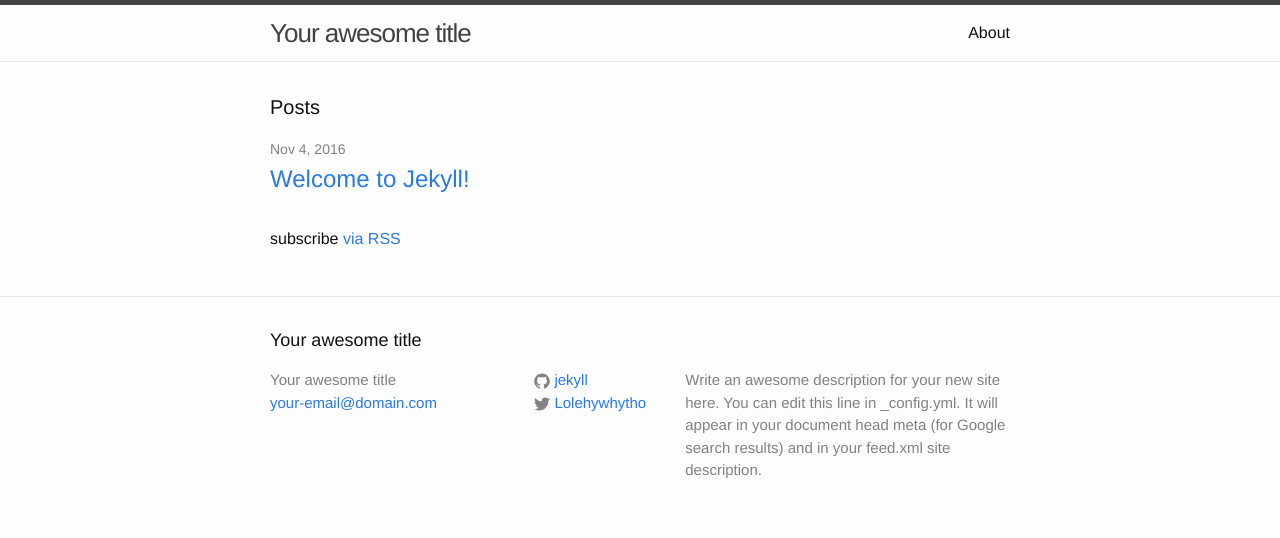
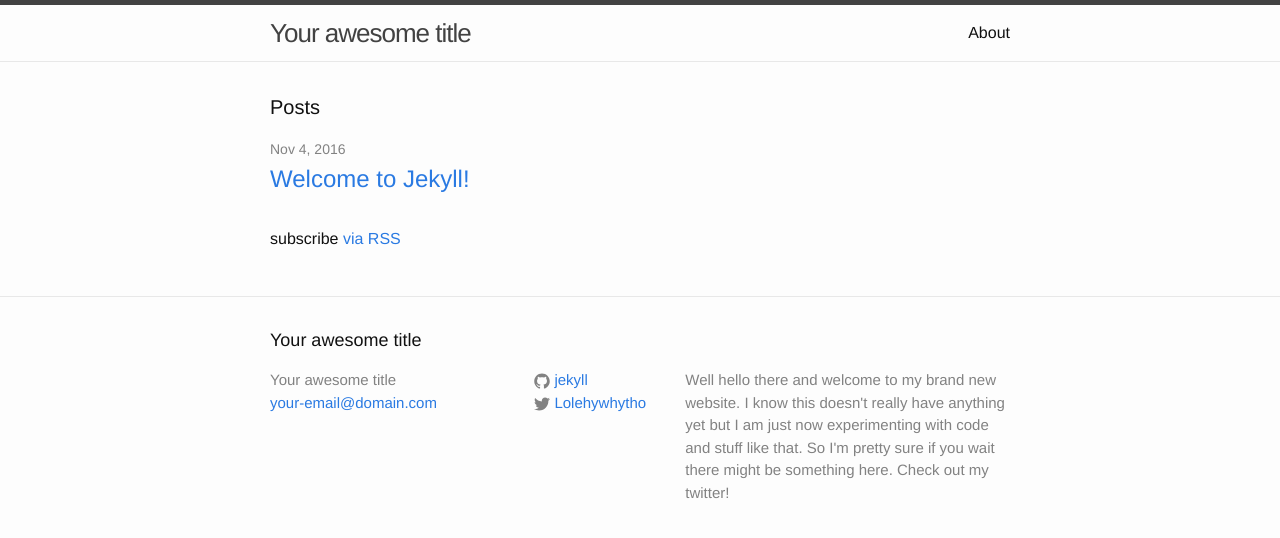
Before and after one commit to lilmandz/lilmandz.github.io, a Jekyll site: the page built from index.html, in a window 1280 px wide. Shown: the top 538 px of the page. Built offline with Jekyll 4.4.1, drawn with Linux system fonts in a browser that asks for light colours.

Commit message:
Update _config.yml

```diff
--- a/_config.yml
+++ b/_config.yml
@@ -9,9 +9,10 @@
 title: Your awesome title
 email: your-email@domain.com
 description: > # this means to ignore newlines until "baseurl:"
-  Write an awesome description for your new site here. You can edit this
-  line in _config.yml. It will appear in your document head meta (for
-  Google search results) and in your feed.xml site description.
+  Well hello there and welcome to my brand new website. I know this doesn't
+  really have anything yet but I am just now experimenting with code and stuff
+  like that. So I'm pretty sure if you wait there might be something here. Check
+  out my twitter!
 baseurl: "" # the subpath of your site, e.g. /blog
 url: "http://yourdomain.com" # the base hostname & protocol for your site
 twitter_username: Lolehywhytho
```
